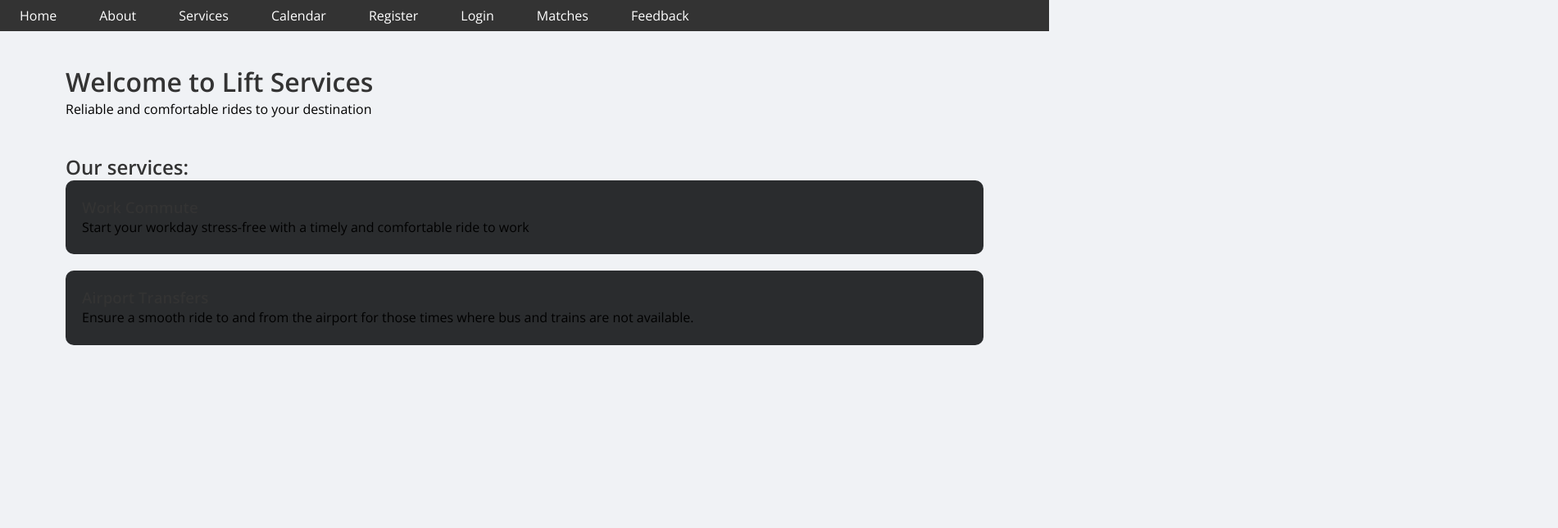
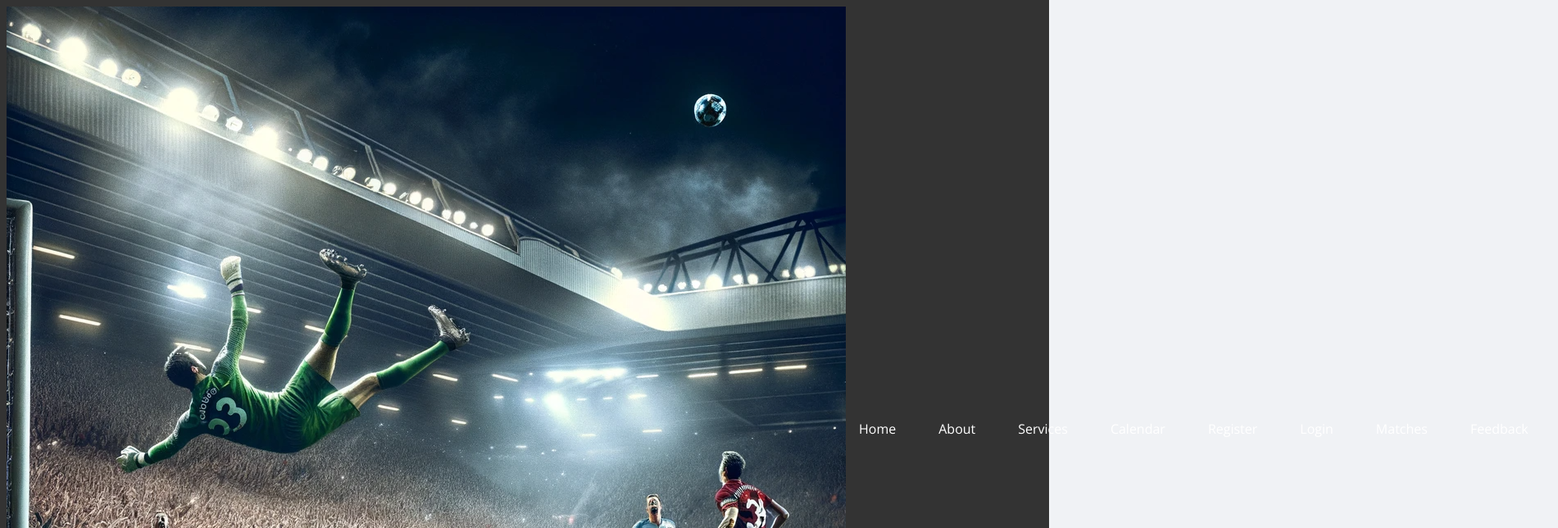
Before and after one commit to nathansolfan/app, a React (Create React App) app: page / in a window 1280 px wide. Shown: the top 644 px of the page at 82% size, 1901 px wide, since content can reach past the window. Built offline with nearby package versions, Linux system fonts and the light colour scheme.

Commit message:
import an image to the navbar

```diff
--- a/src/Navbar.js
+++ b/src/Navbar.js
@@ -1,9 +1,13 @@
 import React from "react";
 import { Link } from "react-router-dom";
+import footballImage from "./image/football.png"; // Importing the image
 
 export default function Navbar({ isLoggedIn, user, handleLogout }) {
   return (
     <nav className="navbar">
+      <div className="navbar-brand">
+        <img src={footballImage} alt="Football" />
+      </div>
       {isLoggedIn && (
         <div className="navbar-user-info">
           <span>Welcome, {user.name}</span>
```
Also changed, not shown: src/image/football.png (added).
